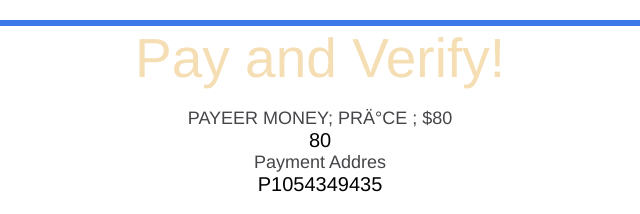
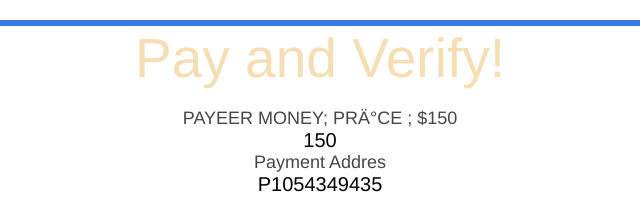
Before and after one commit to trb9355/tumpayeerwallet, a plain HTML site: page index.html in a window 1280 px wide. Shown: the top 214 px of the page, 320-960 px from the left. Drawn offline with nearby package versions, Linux system fonts and the light colour scheme.

Commit message:
Update index.html

```diff
--- a/index.html
+++ b/index.html
@@ -85,8 +85,8 @@ button
         <p style="color:wheat;font-size:55px;text-align:center;">Pay and Verify!</p>
 
 <center>
-<p0>PAYEER MONEY; PRİCE ; $80</p0>
-<p id="p1">80</p>
+<p0>PAYEER MONEY; PRİCE ; $150</p0>
+<p id="p1">150</p>
   <p109>Payment Addres</p109>
 <p id="p2">P1054349435</p><br/>
 
```
